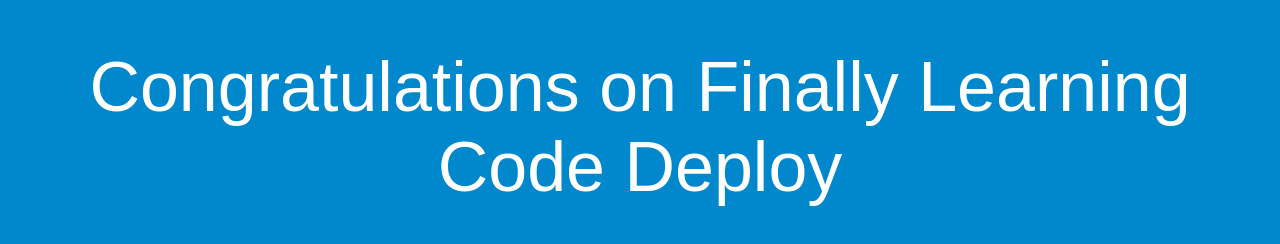
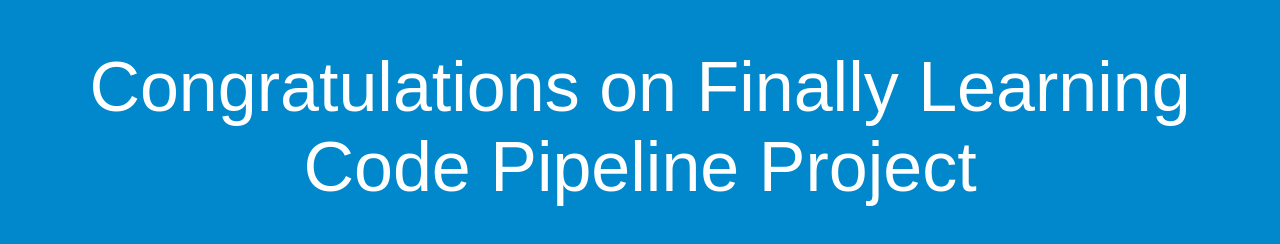
Before and after one commit to Arshiyaghani/cicdsourcecode751131639554, a plain HTML site: page index.html in a window 1280 px wide. Drawn offline with Linux system fonts and the light colour scheme.

Commit message:
third commit

```diff
--- a/index.html
+++ b/index.html
@@ -26,7 +26,7 @@
 </head>
 <body>
   <div align="center">
-    <h1>Congratulations on Finally Learning Code Deploy</h1>
+    <h1>Congratulations on Finally Learning Code Pipeline Project</h1>
   </div>
 </body>
 </html>
```
